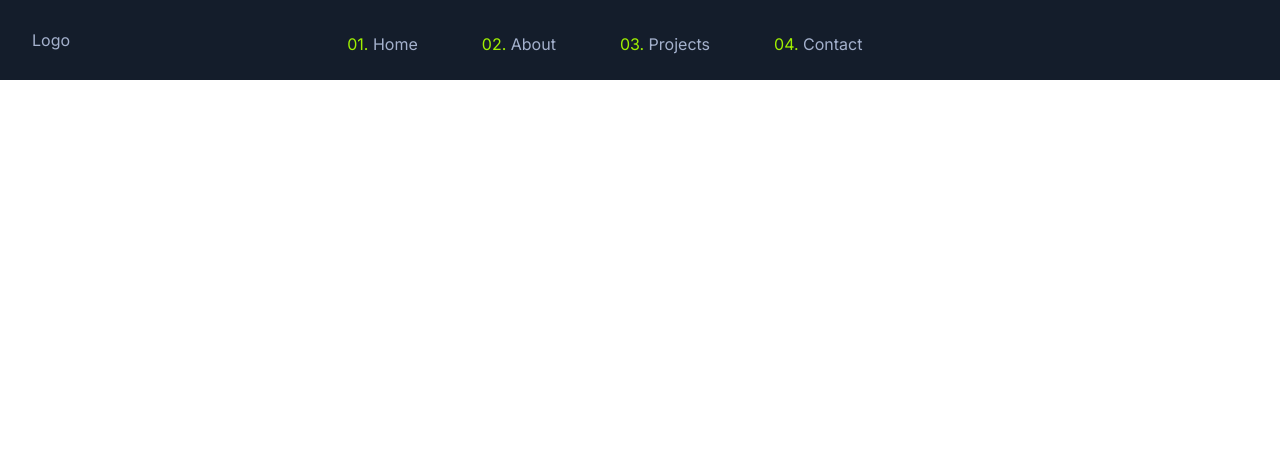
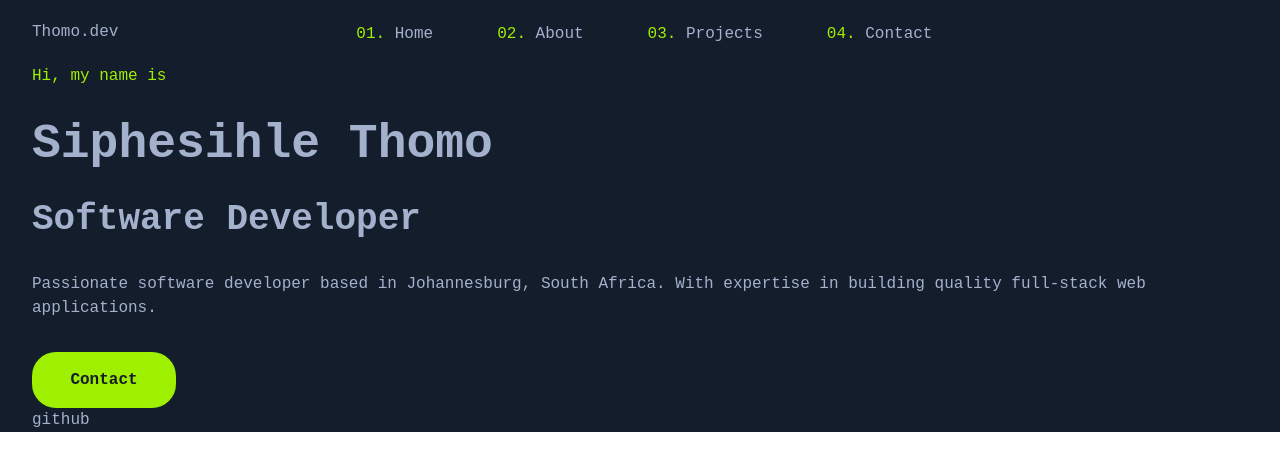
Before and after one commit to Sean-Thomo/portfolio, a Next.js app: page / in a window 1280 px wide. Shown: the top 470 px of the page. Built offline with nearby package versions, Linux system fonts and the light colour scheme.

Commit message:
chore(frontend): finish intro layout

```diff
--- a/src/app/globals.css
+++ b/src/app/globals.css
@@ -1,6 +1,7 @@
 @tailwind base;
 @tailwind components;
 @tailwind utilities;
+@import url('https://fonts.googleapis.com/css2?family=Fira+Code:wght@300;400;500;600;700&display=swap');
 
 :root {
   --mainColor: #141d2b;
@@ -11,24 +12,8 @@
 @media (prefers-color-scheme: dark) {
 }
 
-header {
-  display: flex;
-  align-items: center;
-  justify-content: space-between;
-  height: 80px;
-  padding: 0 2rem;
-  background-color: var(--mainColor);
-  color:var(--textColor);
-}
-
-nav a{
-  margin: 0 2rem;
-  color: var(--textColor);
-  text-decoration: none;
-}
-
-nav a:hover {
-  color: var(--secondaryColor);
+* {
+  font-family: 'Fira Code', monospace;
 }
 
 header nav span {
@@ -44,7 +29,7 @@ header .nav-btn {
   color: var(--textColor);
   visibility: hidden;
   opacity: 0;
-  font-size: 1.8rem;
+  font-size: 1.5rem;
 }
 
 @media only screen and (max-width:1024px) {
--- a/src/app/page.tsx
+++ b/src/app/page.tsx
@@ -1,11 +1,32 @@
 import React from "react"
 import Navbar from "@/components/navbar/Navbar"
+import Link from "next/link";
 
 export default function Home() {
   return (
-    <main className="">
-      <div className="">
+    <main className="bg-black text-grey">
+      <div className="px-8">
+        {/* Navbar */}
         <Navbar />
+        {/* Intro Text */}
+        <div className="flex flex-col mt-">
+          <div className="grid gap-8 justify-center items-start">
+            <p className="text-green">Hi, my name is</p>
+            <h1 className="font-semibold text-5xl">Siphesihle Thomo</h1>
+            <h3 className="font-semibold text-4xl">Software Developer</h3>
+            <p>Passionate software developer based in Johannesburg, South Africa.
+            With expertise in building quality full-stack web applications.</p>
+
+            <Link href="/#contact" className="flex gap-3 bg-green w-36 h-14
+            p-2.5 items-center justify-center rounded-3xl text-black font-semibold"
+            >Contact</Link>
+          </div>
+
+          <div className="flex flex-col">
+            github
+          </div>
+        </div>
+
       </div>
     </main>
   )
--- a/src/components/navbar/Navbar.tsx
+++ b/src/components/navbar/Navbar.tsx
@@ -6,23 +6,25 @@ export default function Navbar() {
     const navRef = useRef();
 
     const showNavbar = () => {
-        navRef.current.classList.toggle("responsive-nav")
+        if (navRef.current) {
+            navRef.current.classList.toggle("responsive-nav");
+        }
     }
 
     return (
-        <header>
-            <h3>Logo</h3>
+        <header className="flex items-center justify-between h-16">
+            <h1>Thomo.dev</h1>
             <nav ref={navRef}>
-                <a href="/"><span>01.</span> Home</a>
-                <a href="/"><span>02.</span> About</a>
-                <a href="/"><span>03.</span> Projects</a>
-                <a href="/"><span>04.</span> Contact</a>
+                <a href="/" className="hover:text-green mx-8"><span>01.</span> Home</a>
+                <a href="/#about" className="hover:text-green mx-8"><span>02.</span> About</a>
+                <a href="/#projects" className="hover:text-green mx-8"><span>03.</span> Projects</a>
+                <a href="/#contact" className="hover:text-green mx-8"><span>04.</span> Contact</a>
                 <button className="nav-btn nav-close-btn" onClick={showNavbar}>
                     X
                 </button>
             </nav>
             <button className="nav-btn nav-open-btn" onClick={showNavbar}>
-                open
+                |||
             </button>
         </header>
     )
--- a/tailwind.config.js
+++ b/tailwind.config.js
@@ -12,6 +12,12 @@ module.exports = {
         'gradient-conic':
           'conic-gradient(from 180deg at 50% 50%, var(--tw-gradient-stops))',
       },
+      colors: {
+        green: '#9fef00',
+        black: '#141d2b',
+        grey: '#a4b1cd',
+        azure: '#0086ff'
+      }
     },
   },
   plugins: [],
```
Also changed, not shown: public/appIcons.svg (added).
